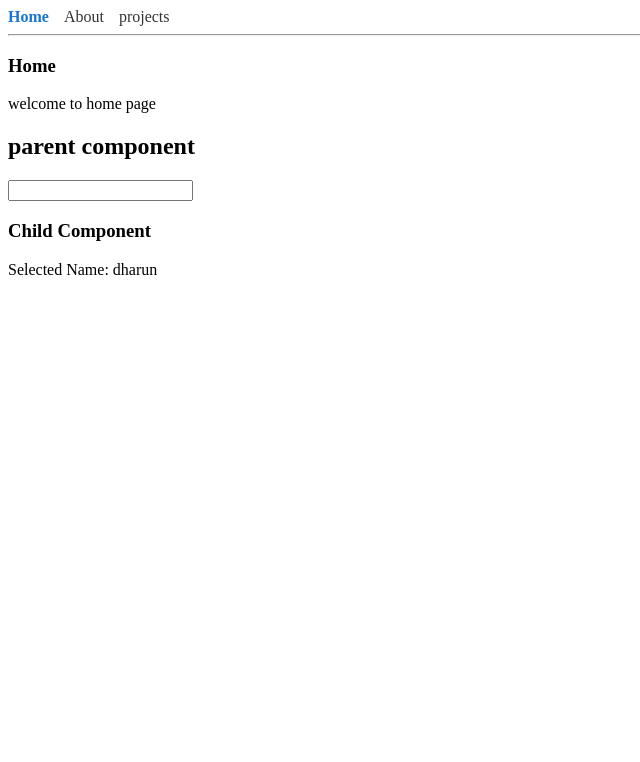
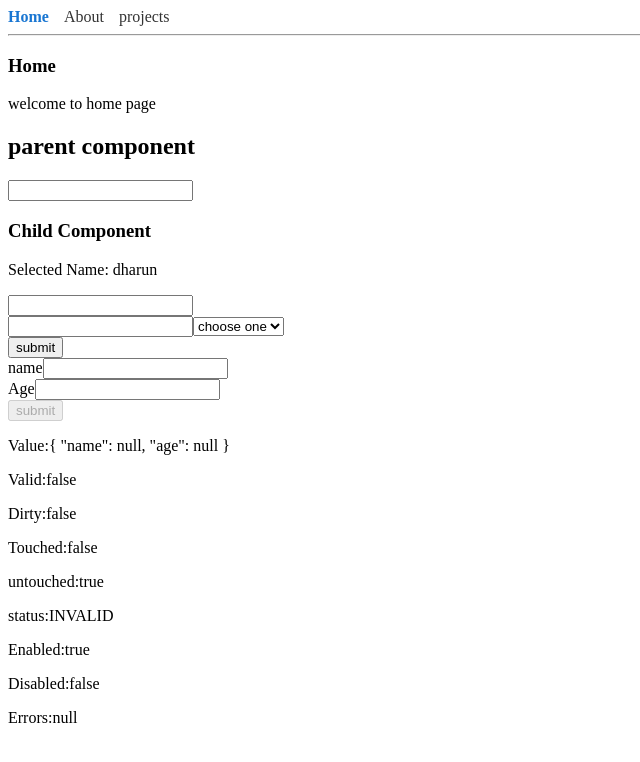
Before and after one commit to Harini-sparkout/Router, an Angular app: page / in a window 1280 px wide. Shown: the top 762 px of the page, without its empty margins (0-640 px from the left). Built offline with nearby package versions, Linux system fonts and the light colour scheme.

Commit message:
Update app.html

```diff
--- a/src/app/app.html
+++ b/src/app/app.html
@@ -6,3 +6,5 @@
 <hr>
 <router-outlet></router-outlet>
 <app-parent></app-parent>
+<app-userform></app-userform>
+<app-valid></app-valid>
```
